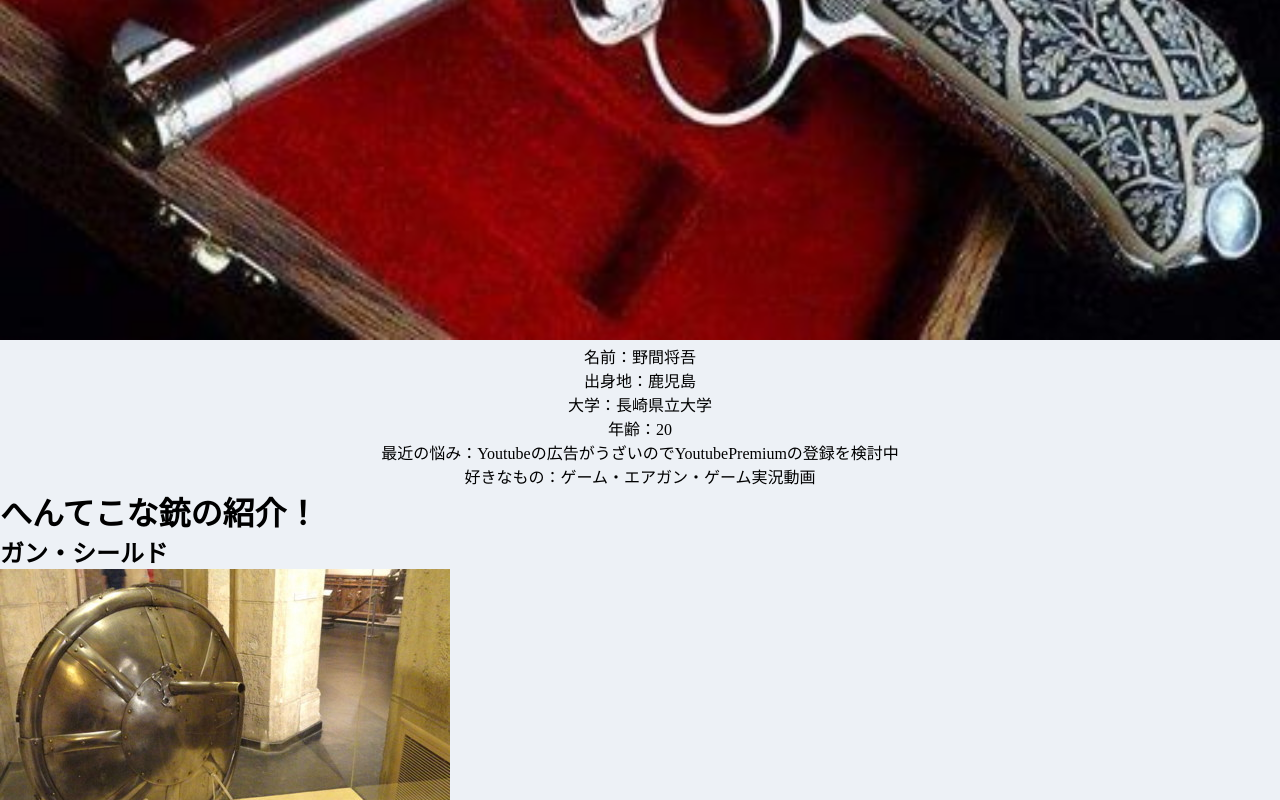
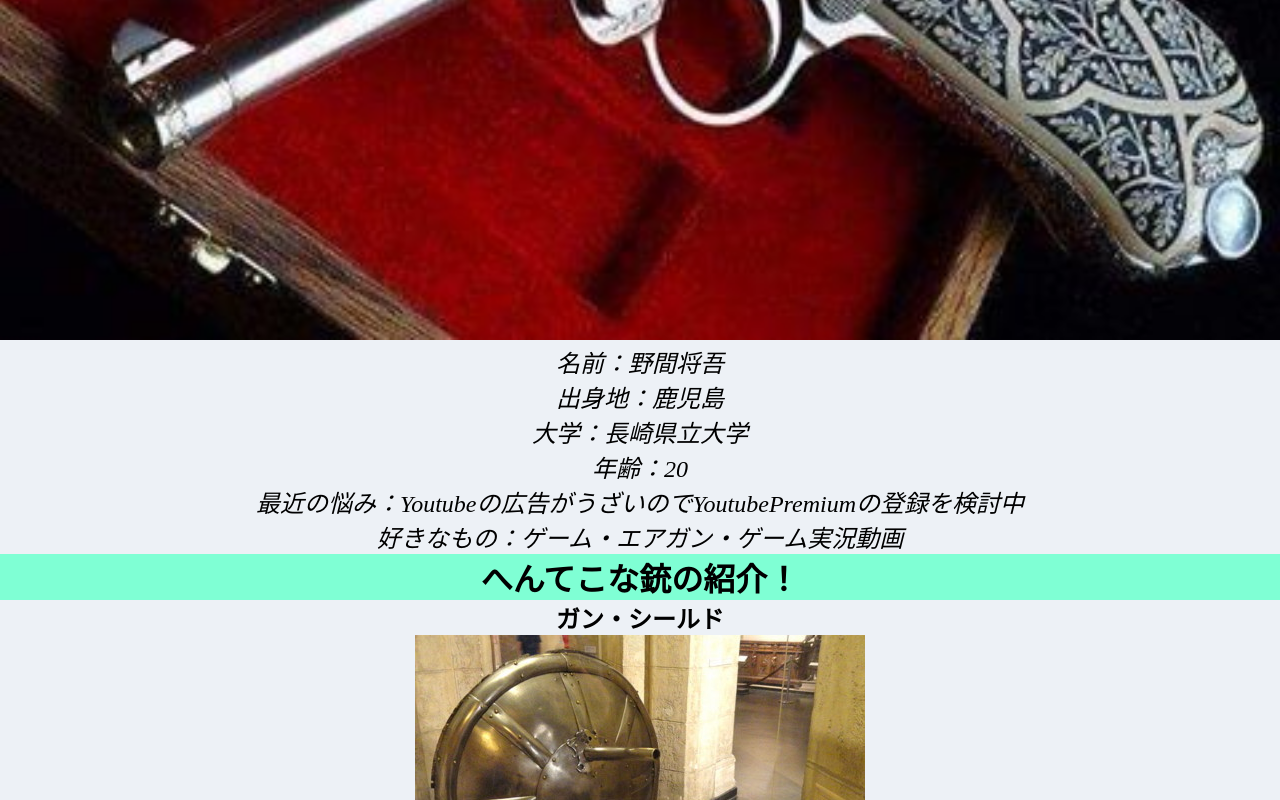
Before and after one commit to Shougo13/my-portfolio, a plain HTML site: page index.html in a window 1280 px wide. Shown: the part 553-1353 px from the top of the page. Drawn offline with Linux system fonts and the light colour scheme; some packages are replaced by stand-ins of ours.

Commit message:
ポートフォリオサイトの開発を進めました

```diff
--- a/index.html
+++ b/index.html
@@ -25,7 +25,7 @@
         <li>好きなもの：ゲーム・エアガン・ゲーム実況動画</li>
       </ul>
     </div>
-    <h1>へんてこな銃の紹介！</h1>
+    <h1 class="Guns_title">へんてこな銃の紹介！</h1>
     <div class="Guns">
       <ul>
         <li>
--- a/style.css
+++ b/style.css
@@ -11,4 +11,13 @@ body {
 }
 .MyProfile {
   text-align: center;
+  font-size: 150%;
+  font-style: italic;
 }
+.Guns_title {
+  text-align: center;
+  background-color: aquamarine;
+}
+.Guns {
+  text-align: center;
+}
```
